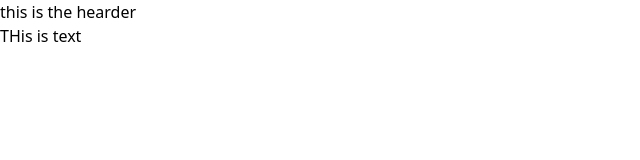
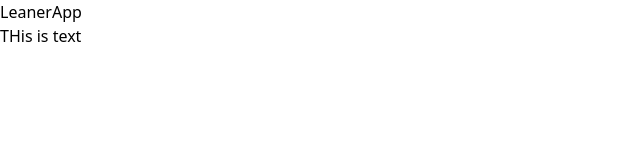
Before and after one commit to tchasinga/learnerapp, a Next.js app: page / in a window 1280 px wide. Shown: the top 160 px of the page, without its empty margins (0-640 px from the left). Built offline with nearby package versions, Linux system fonts and the light colour scheme.

Commit message:
Refactor Header component: Add logo to header

```diff
--- a/src/app/components/Header.jsx
+++ b/src/app/components/Header.jsx
@@ -1,9 +1,19 @@
-import React from 'react'
+import { headers } from "next/headers";
+import Link from "next/link";
+import React from "react";
 
 export default function Header() {
   return (
-    <div>
-        <h1 className="">this is the hearder</h1>
-    </div>
-  )
+    <header>
+      {/* I'll be adding logo */}
+      <Link href="/" className="text-2xl font-extrabold group cursor-pointer">
+        <span className="text-transparent bg-clip-text bg-gradient-to-r from-purple-600 to-blue-800 drop-shadow-md group-hover:from-blue-700 group-hover:to-blue-500">
+          Leaner
+        </span>
+        <span className="text-transparent bg-clip-text bg-gradient-to-r from-red-500 to-yellow-500 drop-shadow-md group-hover:from-yellow-600 group-hover:to-orange-400">
+          App
+        </span>
+      </Link>
+    </header>
+  );
 }
```
